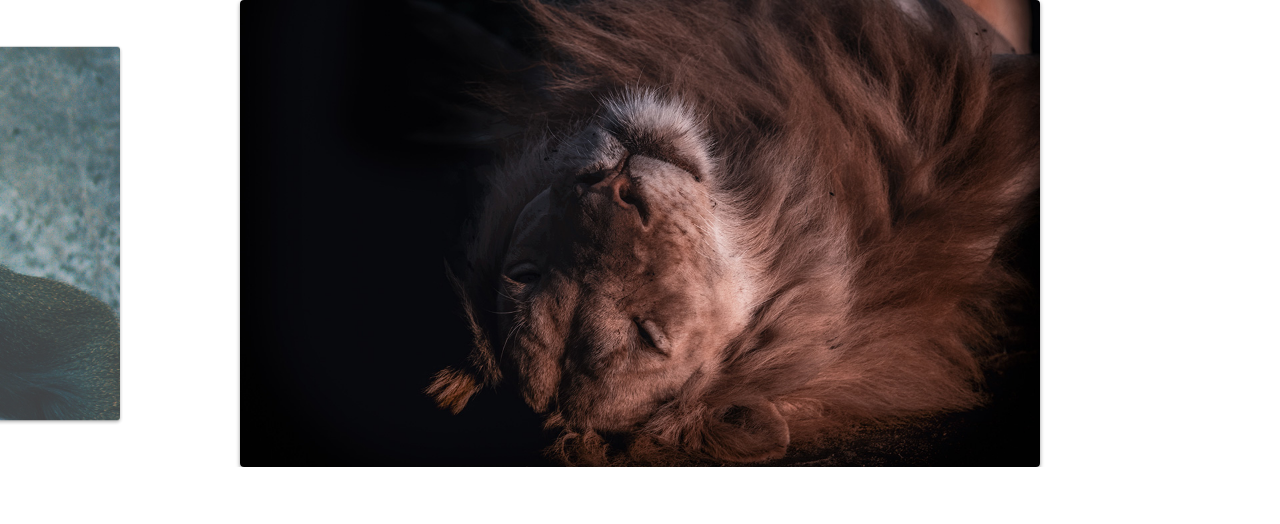
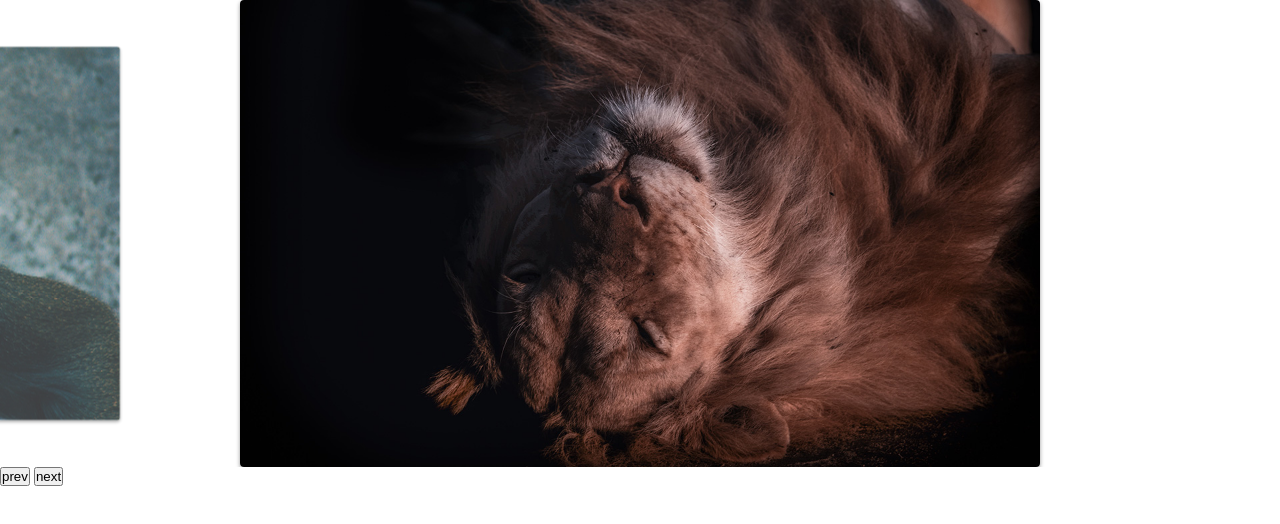
Before and after one commit to jonathanpauluze/slide, a plain HTML site: page index.html in a window 1280 px wide. Drawn offline with Linux system fonts and the light colour scheme.

Commit message:
feat: add navigation buttons

```diff
--- a/index.html
+++ b/index.html
@@ -19,6 +19,11 @@
     </ul>
   </div>
 
+  <div class="arrow-nav">
+    <button class="prev">prev</button>
+    <button class="next">next</button>
+  </div>
+
   <script type="module" src="js/script.js"></script>
 </body>
 </html>
```
